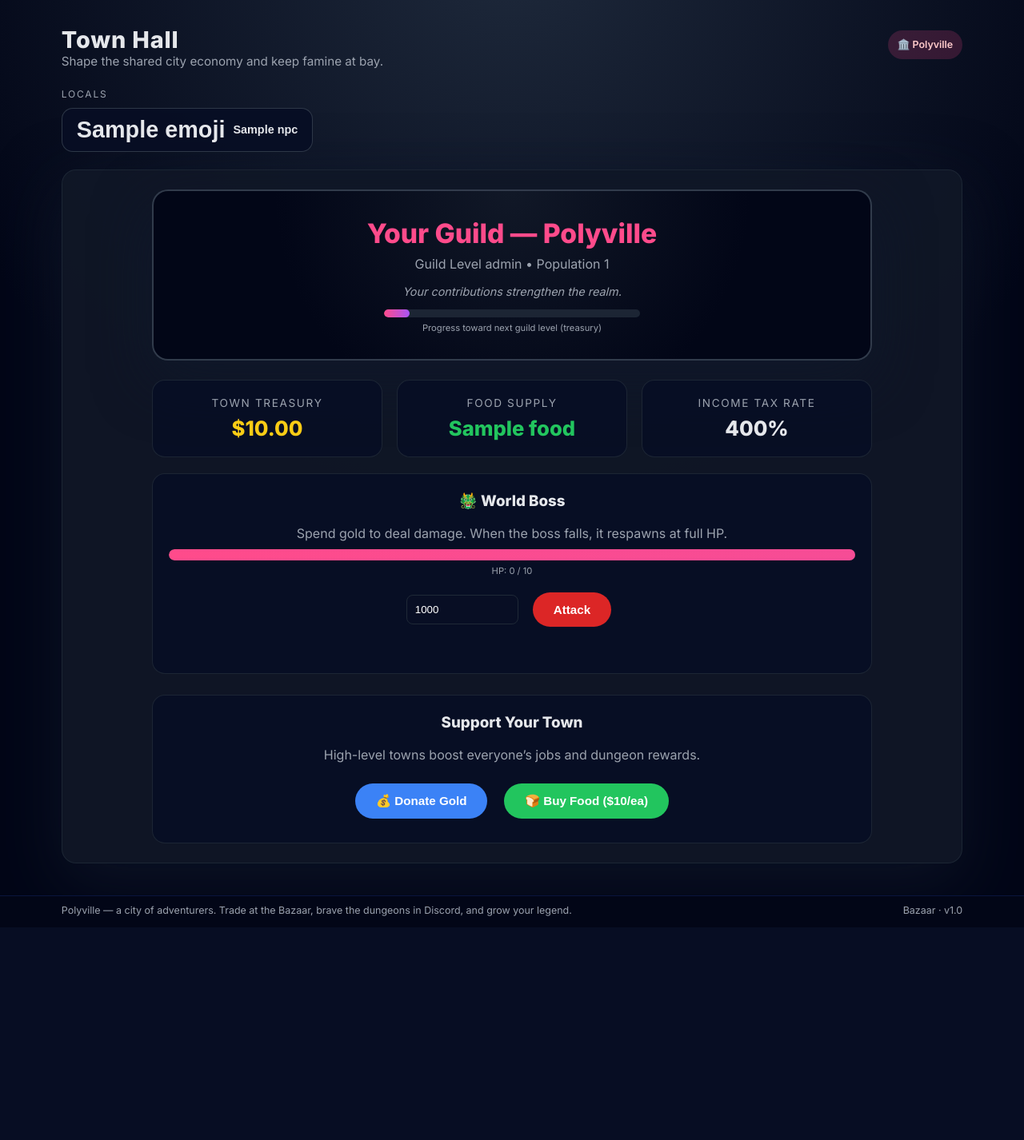
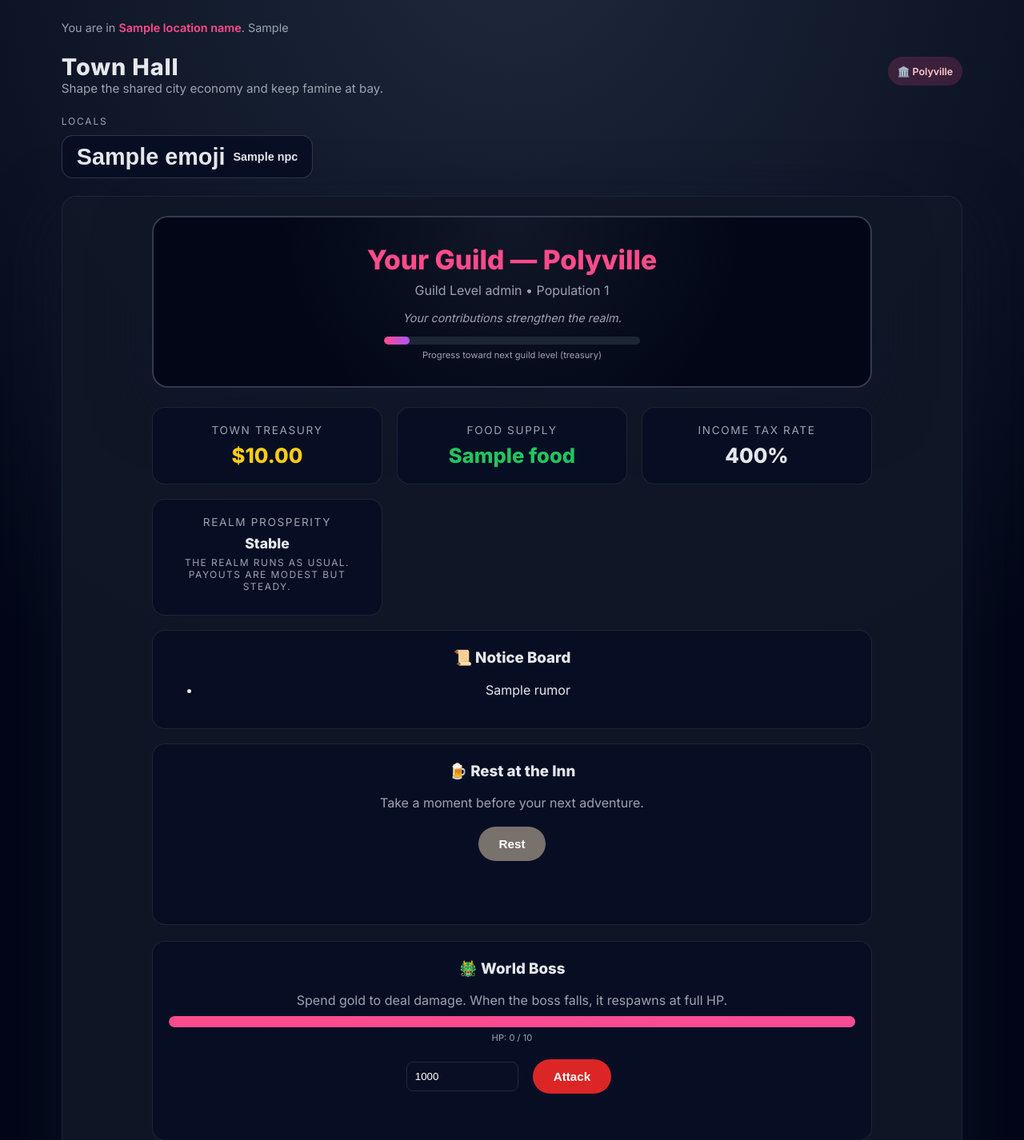
Before and after one commit to Xoborcim/UwUMarket, a Flask app: template templates/town.html in a window 1280 px wide. Shown: the part 69-1495 px from the top of the page at 80% size. Before the commit the page ends 1215 px from the top, so only its background shows below. Run offline with Flask 3, Linux system fonts and the light colour scheme; the template is opened without the code that fills it: most values are stand-ins (such as "Sample title", 1, 10 or a date in 2020); data that the repository does not hold is empty.

Commit message:
Refactor economy mechanics and enhance RPG ambiance
- Adjusted default user balance and job payouts to create a more balanced economy.
- Introduced a global economy multiplier affecting various payouts, enhancing gameplay dynamics.
- Added location ambiance and prosperity indicators to improve player immersion and world feel.
- Updated daily quest rewards and chat income caps to align with new economic adjustments.
- Enhanced user interface elements to display realm prosperity and dynamic rumors, enriching the RPG experience.

```diff
--- a/app.py
+++ b/app.py
@@ -59,6 +59,25 @@ NPCS_BY_PAGE = {
 def get_npcs_for_page(page_key):
     return NPCS_BY_PAGE.get(page_key, [])
 
+# --- LOCATION AMBIANCE (RPG "you are here" feel per page) ---
+LOCATION_AMBIANCE = {
+    "market": ("The Bazaar", "Merchants haggle and adventurers browse the stalls. Your gold purse weighs at your belt."),
+    "inventory": ("Your Armory", "Gear and crates from your travels. Equip, list for gold, or crack a crate."),
+    "lootbox": ("The Crate Room", "Mysterious crates from across the realm. Fortune favors the bold."),
+    "town": ("Guild Hall", "The heart of Polyville. Donate to the treasury, face the world boss, or rest at the inn."),
+    "casino": ("Tavern Games", "Dice and cards. The innkeeper nods from the bar. Bet within your means."),
+    "exchange": ("The Exchange", "Wagers on the realm's outcomes. Only the shrewd leave richer."),
+    "leaderboard": ("Hall of Fame", "The realm's finest — richest adventurers, deepest delvers, top donors."),
+    "quests": ("Quest Board", "Daily tasks from the guild. Complete them and claim your reward."),
+    "rpg_stats": ("RPG Stats", "Records of every adventurer. The Hall of Legends honors the boldest."),
+    "profile": ("Adventurer Profile", "Your renown, gear, and deeds. This is your legend."),
+}
+
+def get_location_ambiance(active_page):
+    """Return location_name and location_flavor for a page (for RPG ambiance)."""
+    t = LOCATION_AMBIANCE.get(active_page, ("Polyville", ""))
+    return {"location_name": t[0], "location_flavor": t[1]}
+
 # --- ACHIEVEMENTS (id -> {name, desc, emoji}) ---
 ACHIEVEMENTS = {
     "first_lootbox": {"name": "First Crate", "desc": "Open your first lootbox", "emoji": "📦"},
@@ -70,10 +89,10 @@ ACHIEVEMENTS = {
 
 # --- DAILY QUESTS (id -> {name, desc, reward_gold, check: async (user_id) -> bool or sync) ---
 DAILY_QUESTS = [
-    {"id": "sell_one", "name": "List an item", "desc": "List 1 item on the Bazaar", "reward": 100.0},
-    {"id": "open_one", "name": "Crack a crate", "desc": "Open 1 lootbox", "reward": 50.0},
-    {"id": "donate", "name": "Support the guild", "desc": "Donate any amount to the Guild Hall", "reward": 75.0},
-    {"id": "dungeon_run", "name": "Brave the dungeon", "desc": "Complete a dungeon run (Discord)", "reward": 150.0},
+    {"id": "sell_one", "name": "List an item", "desc": "List 1 item on the Bazaar", "reward": 40.0},
+    {"id": "open_one", "name": "Crack a crate", "desc": "Open 1 lootbox", "reward": 20.0},
+    {"id": "donate", "name": "Support the guild", "desc": "Donate any amount to the Guild Hall", "reward": 30.0},
+    {"id": "dungeon_run", "name": "Brave the dungeon", "desc": "Complete a dungeon run (Discord)", "reward": 60.0},
 ]
 
 # --- SET BONUSES (set_name -> {2: {atk: x}, 4: {def: x}, 6: {atk: x, def: x}}) ---
@@ -124,11 +143,27 @@ def _inject_nav_rpg(context):
     except Exception:
         return {"nav_rpg_class": "Fighter", "nav_class_emoji": "⚔️"}
 
+def _realm_prosperity():
+    """Return {label, flavor} for current economy multiplier (for RPG economy feel)."""
+    try:
+        mult = run_async(db.get_economy_multiplier())
+    except Exception:
+        mult = 0.5
+    if mult < 0.5:
+        return {"label": "Struggling", "flavor": "The realm's coffers are thin. Rewards from jobs and dungeons are reduced."}
+    if mult < 0.8:
+        return {"label": "Stable", "flavor": "The realm runs as usual. Payouts are modest but steady."}
+    return {"label": "Prosperous", "flavor": "Times are good. The council has boosted rewards across the realm."}
+
 @app.context_processor
 def inject_nav_context():
     out = {}
     if session.get("user_id"):
         out.update(_inject_nav_rpg({"session": session}))
+    try:
+        out["realm_prosperity"] = _realm_prosperity()
+    except Exception:
+        out["realm_prosperity"] = {"label": "Stable", "flavor": "The realm runs as usual."}
     return out
 
 def broadcast_update(event_type, data):
@@ -341,6 +376,7 @@ def profile(identifier):
         achievements_unlocked=achievements_unlocked,
         set_bonus_lines=set_bonus_lines,
         active_page="profile",
+        **get_location_ambiance("profile"),
     )
 
 # --- MARKET ROUTES ---
@@ -365,6 +401,7 @@ def market():
             npcs=get_npcs_for_page("market"),
             login_streak=0,
             login_streak_reward=None,
+            **get_location_ambiance("market"),
         )
 
     # 2. If they are logged in, proceed as normal
@@ -389,7 +426,7 @@ def market():
         name = str(it.get("item_name") or "")
         it["has_image"] = _lootbox_image_exists(set_name, tier, name)
 
-    return render_template('market.html', items=items, active_page="market", npcs=get_npcs_for_page("market"))
+    return render_template('market.html', items=items, active_page="market", npcs=get_npcs_for_page("market"), **get_location_ambiance("market"))
 
 @app.route('/buy/<int:item_id>', methods=['POST'])
 def buy_item(item_id):
@@ -426,7 +463,7 @@ def inventory():
         name = str(it.get("item_name") or "")
         it["has_image"] = _lootbox_image_exists(set_name, tier, name)
 
-    return render_template('inventory.html', items=items, active_page="inventory")
+    return render_template('inventory.html', items=items, active_page="inventory", **get_location_ambiance("inventory"))
 
 @app.route('/api/sell_item', methods=['POST'])
 def api_sell_item():
@@ -496,7 +533,7 @@ def api_scrap_duplicates():
 def lootbox_page():
     if 'user_id' not in session: return redirect(url_for('login'))
     available_sets = [d for d in os.listdir("lootboxes") if os.path.isdir(os.path.join("lootboxes", d))] if os.path.exists("lootboxes") else []
-    return render_template('lootbox.html', available_sets=available_sets, active_page="lootbox", npcs=get_npcs_for_page("lootbox"))
+    return render_template('lootbox.html', available_sets=available_sets, active_page="lootbox", npcs=get_npcs_for_page("lootbox"), **get_location_ambiance("lootbox"))
 
 def _open_one_box(user_id, set_name, valid_tiers):
     """Roll one item and add to user inventory. Returns (item_dict, None) or (None, error_msg)."""
@@ -588,6 +625,30 @@ def _guild_progress(town):
     progress = min(100.0, 100.0 * treasury / next_gold) if next_gold else 0
     return round(progress, 1), next_gold
 
+def _get_rumors(town, world_boss):
+    """Return list of short 'notice board' / rumor strings for RPG world feel."""
+    out = []
+    if town.get("famine") == 1:
+        out.append("⚠️ Rumor: The guild's stores are low. Donations of food are desperately needed.")
+    try:
+        mult = run_async(db.get_economy_multiplier())
+        if mult >= 0.8:
+            out.append("📜 Notice: The council has declared a season of prosperity. Rewards are boosted.")
+        elif mult < 0.5:
+            out.append("📜 Notice: Times are lean. Job and dungeon payouts are reduced until the realm recovers.")
+    except Exception:
+        pass
+    tax = (town.get("tax_rate") or 0.10) * 100
+    if tax > 12:
+        out.append("📜 Notice: The council has raised taxes to fund the guild. Current rate: {:.0f}%.".format(tax))
+    boss_hp = (world_boss or {}).get("current_hp") or 0
+    boss_max = (world_boss or {}).get("max_hp") or 10000
+    if boss_max and boss_hp / boss_max < 0.2:
+        out.append("🐲 Rumor: The world boss is wounded! Adventurers are rallying for the kill.")
+    if not out:
+        out.append("📜 Notice: All quiet in Polyville. Check the quest board for daily tasks.")
+    return out
+
 @app.route('/town')
 def town_hall():
     town = run_async(db.get_town_state())
@@ -595,7 +656,25 @@ def town_hall():
     town = dict(town)
     town["guild_progress_pct"], town["guild_next_level_gold"] = _guild_progress(town)
     world_boss = run_async(db.get_world_boss()) or {"current_hp": 10000.0, "max_hp": 10000.0}
-    return render_template('town.html', town=town, world_boss=world_boss, active_page="town", npcs=get_npcs_for_page("town"))
+    rumors = _get_rumors(town, world_boss)
+    return render_template('town.html', town=town, world_boss=world_boss, active_page="town", npcs=get_npcs_for_page("town"), rumors=rumors, **get_location_ambiance("town"))
+
+# Flavor messages for "Rest at the Inn" (RPG world interaction)
+REST_AT_INN_MESSAGES = [
+    "You rest by the fire. The innkeeper nods. You feel ready for the road.",
+    "A warm meal and a soft bed. The bustle of the tavern fades. You're rested.",
+    "You raise a tankard with other adventurers. Tales of the dungeon echo in the hall.",
+    "The inn's cat curls on your lap. For a moment, the realm can wait.",
+    "You rest your feet. Tomorrow the Bazaar and the dungeons will still be there.",
+]
+
+@app.route("/api/rest_at_inn", methods=["POST"])
+def api_rest_at_inn():
+    """Return a random flavor message (RPG world interaction). No cost or cooldown."""
+    if "user_id" not in session:
+        return {"success": False, "message": "Not logged in."}, 401
+    msg = random.choice(REST_AT_INN_MESSAGES)
+    return {"success": True, "message": msg}
 
 @app.route("/api/world_boss/damage", methods=["POST"])
 def api_world_boss_damage():
@@ -686,7 +765,7 @@ def exchange():
             'outcomes': outcomes_data
         })
 
-    return render_template('exchange.html', markets=markets_data, active_page="exchange")
+    return render_template('exchange.html', markets=markets_data, active_page="exchange", **get_location_ambiance("exchange"))
 
 
 @app.route('/rpg_stats')
@@ -733,7 +812,7 @@ def rpg_stats_page():
         cls = CLASSES.get(r.get("rpg_class"), CLASSES["Fighter"])
         r["class_emoji"] = cls.get("emoji", "⚔️")
         legends_with_emoji.append(r)
-    return render_template('rpg_stats.html', overall=overall, classes=classes, hall_of_legends=legends_with_emoji, active_page="rpg_stats")
+    return render_template('rpg_stats.html', overall=overall, classes=classes, hall_of_legends=legends_with_emoji, active_page="rpg_stats", **get_location_ambiance("rpg_stats"))
 
 @app.route('/api/buy_shares', methods=['POST'])
 def api_buy_shares():
@@ -771,7 +850,7 @@ def quests_page():
             "completed": bool(prog.get("completed")),
             "claimed": bool(prog.get("claimed")),
         })
-    return render_template("quests.html", quests=quests_with_status, active_page="quests")
+    return render_template("quests.html", quests=quests_with_status, active_page="quests", **get_location_ambiance("quests"))
 
 @app.route("/api/quests/claim", methods=["POST"])
 def api_quests_claim():
@@ -843,7 +922,8 @@ def leaderboard():
                            strongest=strongest,
                            collectors=collectors,
                            top_donors=top_donors,
-                           active_page="leaderboard")
+                           active_page="leaderboard",
+                           **get_location_ambiance("leaderboard"))
 
 # --- CASINO (mirrors cogs/casino.py logic for web) ---
 CASINO_SUITS = {'H': '♥', 'D': '♦', 'C': '♣', 'S': '♠'}
@@ -874,7 +954,7 @@ def _bj_score(hand):
 def casino_page():
     if 'user_id' not in session:
         return redirect(url_for('login'))
-    return render_template('casino.html', active_page='casino', npcs=get_npcs_for_page("casino"))
+    return render_template('casino.html', active_page='casino', npcs=get_npcs_for_page("casino"), **get_location_ambiance("casino"))
 
 def _require_casino_user():
     if 'user_id' not in session:
--- a/templates/base.html
+++ b/templates/base.html
@@ -202,6 +202,14 @@
             color: var(--text-muted);
             font-size: 0.95rem;
         }
+        .location-flavor {
+            color: var(--text-muted);
+            font-size: 0.9rem;
+            margin: -8px 0 20px 0;
+            line-height: 1.5;
+            max-width: 56ch;
+        }
+        .location-flavor strong { color: var(--accent-color); font-weight: 600; }
 
         .pill {
             display: inline-flex;
@@ -428,6 +436,9 @@
     </nav>
 
     <div class="page-shell">
+        {% if location_name and location_flavor %}
+        <p class="location-flavor">You are in <strong>{{ location_name }}</strong>. {{ location_flavor }}</p>
+        {% endif %}
         {% block content %}{% endblock %}
     </div>
 
--- a/templates/town.html
+++ b/templates/town.html
@@ -213,6 +213,31 @@
                     <div class="stat-label">Income Tax Rate</div>
                     <div class="stat-value">{{ (town['tax_rate'] * 100) | int }}%</div>
                 </div>
+                {% if realm_prosperity %}
+                <div class="stat-card">
+                    <div class="stat-label">Realm Prosperity</div>
+                    <div class="stat-value" style="font-size: 1.1rem;">{{ realm_prosperity.label }}</div>
+                    <div class="stat-label" style="margin-top: 6px; font-size: 0.75rem;">{{ realm_prosperity.flavor }}</div>
+                </div>
+                {% endif %}
+            </div>
+
+            {% if rumors %}
+            <div class="action-box rumor-box" style="margin-top: 18px;">
+                <h3 style="margin-top:0;">📜 Notice Board</h3>
+                <ul class="rumor-list">
+                    {% for rumor in rumors %}
+                    <li>{{ rumor }}</li>
+                    {% endfor %}
+                </ul>
+            </div>
+            {% endif %}
+
+            <div class="action-box world-action" style="margin-top: 18px;">
+                <h3 style="margin-top:0;">🍺 Rest at the Inn</h3>
+                <p style="color: var(--text-muted); margin-bottom: 12px;">Take a moment before your next adventure.</p>
+                <button type="button" class="donate-btn" id="rest-at-inn-btn" style="background: #78716c;">Rest</button>
+                <p id="rest-at-inn-msg" style="margin-top: 10px; min-height: 1.4em; color: var(--text-muted); font-style: italic;"></p>
             </div>
 
             <div class="action-box" style="margin-top: 20px;">
@@ -273,6 +298,23 @@
         }
         fetchLiveGold();
         setInterval(fetchLiveGold, 10000);
+
+        document.getElementById('rest-at-inn-btn')?.addEventListener('click', async function() {
+            const btn = this;
+            const msgEl = document.getElementById('rest-at-inn-msg');
+            msgEl.textContent = '';
+            btn.disabled = true;
+            try {
+                const r = await fetch('/api/rest_at_inn', { method: 'POST', headers: { 'Content-Type': 'application/json' } });
+                const data = await r.json();
+                if (data.success) {
+                    msgEl.textContent = '"' + data.message + '"';
+                }
+            } catch (e) {
+                msgEl.textContent = 'Something went wrong.';
+            }
+            btn.disabled = false;
+        });
 
         const maxBossHp = {{ world_boss.max_hp or 10000 }};
         document.getElementById('boss-attack-btn')?.addEventListener('click', async function() {
```
Also changed, not shown: cogs/jobs.py (+7 -7 lines), cogs/rpg.py (+9 -10 lines), database.py (+29 -14 lines), docs/MMO_RPG_IDEAS.md (+29 -2 lines).
